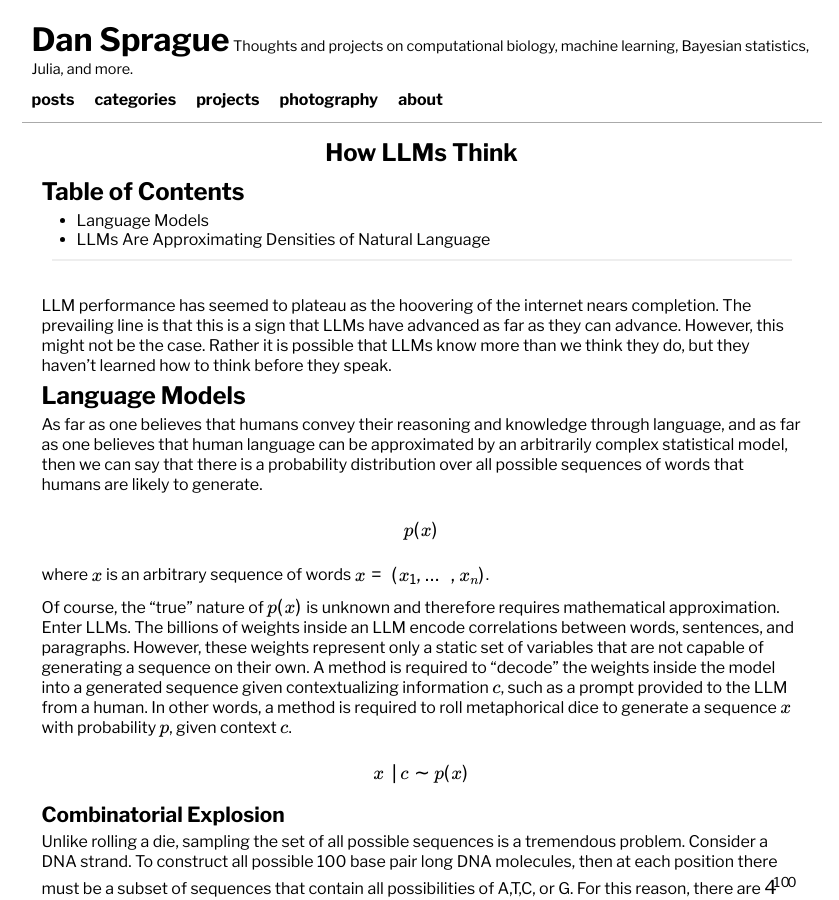
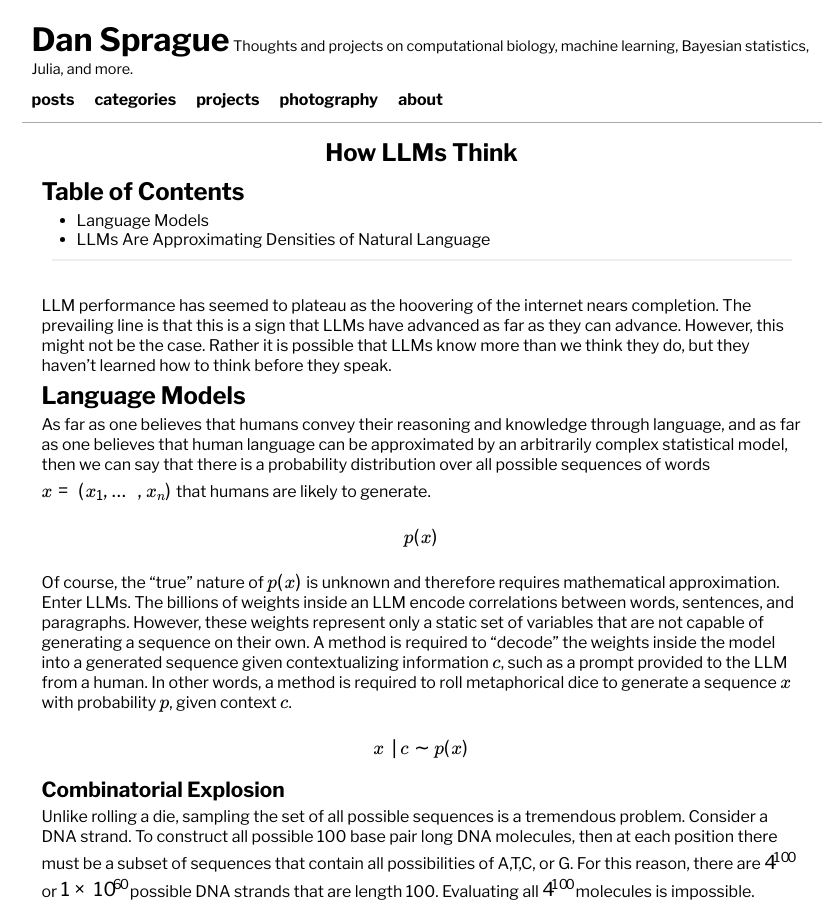
Before and after one commit to dan-sprague/dan-sprague.github.io, a Jekyll site: the page built from _posts/2025-02-02-llmthinking.markdown, in a window 1280 px wide and 900 px high. Shown: the whole window, without its empty margins (211-1050 px from the left). Built offline with Jekyll 4.4.1, drawn with Linux system fonts in a browser that asks for light colours; formulas are drawn with MathJax 3.

Commit message:
fixed bug

```diff
--- a/_posts/2025-02-02-llmthinking.markdown
+++ b/_posts/2025-02-02-llmthinking.markdown
@@ -15,11 +15,9 @@ LLM performance has seemed to plateau as the hoovering of the internet nears com
 
 # Language Models
 
-As far as one believes that humans convey their reasoning and knowledge through language, and as far as one believes that human language can be approximated by an arbitrarily complex statistical model, then we can say that there is a probability distribution over all possible sequences of words that humans are likely to generate.
+As far as one believes that humans convey their reasoning and knowledge through language, and as far as one believes that human language can be approximated by an arbitrarily complex statistical model, then we can say that there is a probability distribution over all possible sequences of words $x = (x_1,\dots,x_n)$ that humans are likely to generate.
 
 $$p(x)$$
-
-where $x$ is an arbitrary sequence of words $x = (x_1,...,x_n)$.
 
 Of course, the "true" nature of $p(x)$ is unknown and therefore requires mathematical approximation. Enter LLMs. The billions of weights inside an LLM encode correlations between words, sentences, and paragraphs. However, these weights represent only a static set of variables that are not capable of generating a sequence on their own. A method is required to "decode" the weights inside the model into a generated sequence given contextualizing information $c$, such as a prompt provided to the LLM from a human. In other words, a method is required to roll metaphorical dice to generate a sequence $x$ with probability $p$, given context $c$.
 
```
